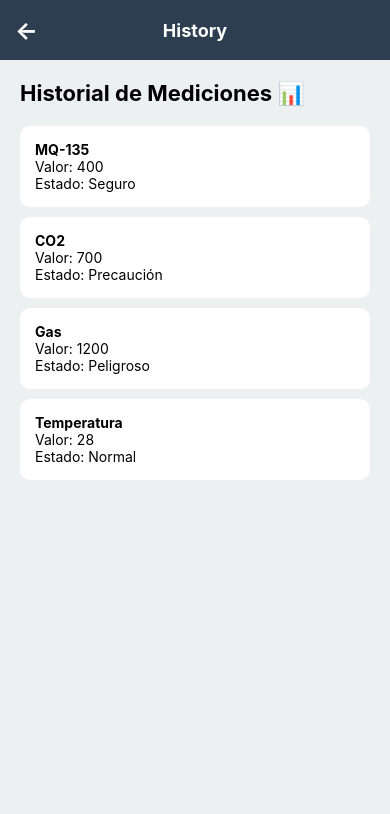
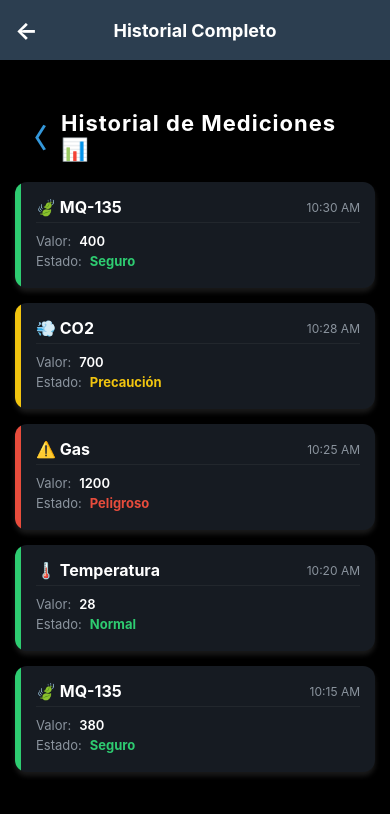
Before and after one commit to JANC07/SistemaMonitoreoApp, a React Native app: screen /History in a window 390 px wide. Shown: the top 814 px of the page. Built offline with nearby package versions, Linux system fonts and the light colour scheme.

Commit message:
refactor: mejora de UI/UX y separación de pantalla de historial e implementacion de envio de parametro entre pantalla

```diff
--- a/App.js
+++ b/App.js
@@ -1,5 +1,5 @@
 import React from 'react';
-import { NavigationContainer } from '@react-navigation/native';
+import { NavigationContainer, DefaultTheme } from '@react-navigation/native'; // Importamos DefaultTheme
 import { createNativeStackNavigator } from '@react-navigation/native-stack';
 
 // Componentes reutilizables
@@ -17,23 +17,34 @@ import HistoryScreen from './screens/HistoryScreen';
 
 const Stack = createNativeStackNavigator();
 
+// Creamos un tema oscuro para que el fondo de la navegación sea negro
+const MyTheme = {
+  ...DefaultTheme,
+  colors: {
+    ...DefaultTheme.colors,
+    background: '#0a0b10', // El mismo negro profundo que usamos en Dashboard y Detail
+  },
+};
+
 export default function App() {
   return (
-    <NavigationContainer>
+    <NavigationContainer theme={MyTheme}>
       <Stack.Navigator
         initialRouteName="Splash"
         screenOptions={{
           // Aplicamos tu header personalizado globalmente
-          header: ({ route }) => (
+          header: ({ route, navigation }) => (
             <CustomHeader
-              title={route.name}
+              title={route.name === 'History' ? 'Historial Completo' : route.name}
               showBack={route.name !== 'Dashboard' && route.name !== 'Login'}
+              onBack={() => navigation.goBack()}
             />
-          )
+          ),
+          animation: 'fade_from_bottom', // Animación más fluida y profesional
         }}
       >
 
-        {/* Pantallas sin Header (Splash y Login suelen ir limpias) */}
+        {/* Pantallas sin Header */}
         <Stack.Screen
           name="Splash"
           component={SplashScreen}
@@ -47,9 +58,10 @@ export default function App() {
         <Stack.Screen
           name="Register"
           component={RegisterScreen}
+          options={{ headerShown: false }}
         />
 
-        {/* Tus pantallas con Header personalizado */}
+        {/* Tus pantallas principales */}
         <Stack.Screen name="Dashboard" component={DashboardScreen} />
         <Stack.Screen name="Detail" component={DetailScreen} />
         <Stack.Screen name="History" component={HistoryScreen} />
--- a/components/AirQualityWheel.js
+++ b/components/AirQualityWheel.js
@@ -1,55 +1,102 @@
-import React from 'react';
-import { View, Text, StyleSheet } from 'react-native';
+// Reemplaza TODO el contenido de components/AirQualityWheel.js
+import React, { useEffect, useRef } from 'react';
+import { View, Text, StyleSheet, Animated, Easing } from 'react-native';
 
 const AirQualityWheel = ({ status }) => {
-  // Configuración de colores según el estado
+  // 1. Referencia para la animación de escala (pulsación)
+  const scaleAnim = useRef(new Animated.Value(1)).current;
+
+  // Configuración de colores y velocidad según el estado
   const config = {
-    'BUENO': { color: '#2ecc71', label: 'Excelente' },
-    'REGULAR': { color: '#f1c40f', label: 'Precaución' },
-    'MALO': { color: '#e74c3c', label: 'Peligro' },
+    'BUENO': { color: '#2ecc71', label: 'Excelente', speed: 2200 }, // Lento
+    'REGULAR': { color: '#f1c40f', label: 'Precaución', speed: 1400 }, // Medio
+    'MALO': { color: '#e74c3c', label: 'Peligro', speed: 800 }, // Rápido (alerta)
   };
 
   const current = config[status] || config['BUENO'];
 
+  useEffect(() => {
+    // Definimos la animación de pulso: crece un 8% y vuelve
+    const pulse = Animated.sequence([
+      Animated.timing(scaleAnim, {
+        toValue: 1.08,
+        duration: current.speed,
+        easing: Easing.inOut(Easing.ease),
+        useNativeDriver: true,
+      }),
+      Animated.timing(scaleAnim, {
+        toValue: 1,
+        duration: current.speed,
+        easing: Easing.inOut(Easing.ease),
+        useNativeDriver: true,
+      }),
+    ]);
+
+    // Iniciamos el bucle infinito
+    Animated.loop(pulse).start();
+
+    // Limpiamos la animación si cambia el estado o se desmonta
+    return () => scaleAnim.stopAnimation();
+  }, [status, current.speed]); // Dependencias para reiniciar si cambia el estado
+
   return (
-    <View style={[styles.circle, { backgroundColor: current.color }]}>
-      <Text style={styles.circleText}>AIRE</Text>
-      <Text style={styles.statusLabel}>{status}</Text>
-      <Text style={styles.subLabel}>{current.label}</Text>
+    <View style={styles.container}>
+      {/* 2. Usamos Animated.View para aplicar la animación */}
+      <Animated.View
+        style={[
+          styles.circle,
+          {
+            backgroundColor: current.color,
+            transform: [{ scale: scaleAnim }], // Aplicamos la pulsación
+            shadowColor: current.color, // La sombra brilla
+          }
+        ]}
+      >
+        <Text style={styles.circleText}>AIRE</Text>
+        <Text style={styles.statusLabel}>{status}</Text>
+        <Text style={styles.subLabel}>{current.label}</Text>
+      </Animated.View>
     </View>
   );
 };
 
 const styles = StyleSheet.create({
-  circle: {
-    width: 200,
-    height: 200,
-    borderRadius: 100,
+  container: {
     justifyContent: 'center',
     alignItems: 'center',
-    marginBottom: 30,
-    elevation: 10,
-    shadowColor: '#000',
-    shadowOffset: { width: 0, height: 4 },
-    shadowOpacity: 0.3,
-    shadowRadius: 5,
-    borderWidth: 5,
-    borderColor: 'rgba(255,255,255,0.3)'
+    marginVertical: 25,
+  },
+  circle: {
+    width: 210,
+    height: 210,
+    borderRadius: 105,
+    justifyContent: 'center',
+    alignItems: 'center',
+    elevation: 20, // Profundidad en Android
+    shadowOffset: { width: 0, height: 10 }, // Sombra en iOS
+    shadowOpacity: 0.5,
+    shadowRadius: 15,
+    borderWidth: 6,
+    borderColor: 'rgba(255,255,255,0.4)', // Borde semi-transparente
   },
   circleText: {
     color: '#fff',
-    fontSize: 18,
-    letterSpacing: 2,
+    fontSize: 16,
+    letterSpacing: 4,
+    opacity: 0.9,
+    fontWeight: '300',
   },
   statusLabel: {
     color: '#fff',
-    fontSize: 32,
-    fontWeight: 'bold',
+    fontSize: 38,
+    fontWeight: '900',
+    marginVertical: 2,
   },
   subLabel: {
     color: '#fff',
     fontSize: 14,
     opacity: 0.8,
+    fontStyle: 'italic'
   }
 });
 
--- a/components/SensorCard.js
+++ b/components/SensorCard.js
@@ -2,15 +2,21 @@ import React from 'react';
 import { TouchableOpacity, Text, StyleSheet, View } from 'react-native';
 
 const SensorCard = ({ title, value, unit, onPress }) => {
+  const isHigh = value > 800;
+  const statusColor = isHigh ? '#e74c3c' : '#2ecc71';
+  const progressWidth = Math.min((value / 2500) * 100, 100) + '%';
+
   return (
-    <TouchableOpacity style={styles.card} onPress={onPress}>
-      <View style={styles.infoContainer}>
-        <Text style={styles.sensorName}>{title}</Text>
-        <Text style={styles.sensorValue}>
-          {value} <Text style={styles.unit}>{unit}</Text>
-        </Text>
+    <TouchableOpacity style={styles.card} onPress={onPress} activeOpacity={0.8}>
+      <View style={[styles.indicator, { backgroundColor: statusColor }]} />
+      <View style={styles.info}>
+        <Text style={styles.name}>{title}</Text>
+        <Text style={styles.val}>{value} <Text style={styles.uni}>{unit}</Text></Text>
+        <View style={styles.barBg}>
+          <View style={[styles.barFill, { width: progressWidth, backgroundColor: statusColor }]} />
+        </View>
       </View>
-      <Text style={styles.arrow}>〉</Text>
+      <Text style={[styles.arrow, { color: statusColor }]}>〉</Text>
     </TouchableOpacity>
   );
 };
@@ -18,44 +24,22 @@ const SensorCard = ({ title, value, unit, onPress }) => {
 const styles = StyleSheet.create({
   card: {
     backgroundColor: '#fff',
-    padding: 20,
-    borderRadius: 15,
+    borderRadius: 16,
     width: '100%',
-    marginBottom: 12,
+    marginBottom: 15,
     flexDirection: 'row',
     alignItems: 'center',
-    justifyContent: 'space-between',
-    // Sombra para Android
+    overflow: 'hidden',
     elevation: 4,
-    // Sombra para iOS
-    shadowColor: '#000',
-    shadowOffset: { width: 0, height: 2 },
-    shadowOpacity: 0.1,
-    shadowRadius: 4,
   },
-  infoContainer: {
-    flex: 1,
-  },
-  sensorName: {
-    fontSize: 16,
-    fontWeight: '600',
-    color: '#2c3e50',
-    marginBottom: 4,
-  },
-  sensorValue: {
-    fontSize: 14,
-    color: '#7f8c8d',
-  },
-  unit: {
-    fontSize: 12,
-    fontWeight: 'bold',
-    color: '#34495e',
-  },
-  arrow: {
-    fontSize: 18,
-    color: '#bdc3c7',
-    marginLeft: 10,
-  },
+  indicator: { width: 6, height: '100%' },
+  info: { flex: 1, padding: 18 },
+  name: { fontSize: 13, fontWeight: '700', color: '#95a5a6', textTransform: 'uppercase' },
+  val: { fontSize: 28, fontWeight: 'bold', color: '#2c3e50', marginVertical: 4 },
+  uni: { fontSize: 14, color: '#7f8c8d' },
+  barBg: { height: 6, backgroundColor: '#f0f0f0', borderRadius: 3, marginTop: 8 },
+  barFill: { height: '100%', borderRadius: 3 },
+  arrow: { fontSize: 22, fontWeight: 'bold', marginRight: 15, opacity: 0.4 }
 });
 
 export default SensorCard;
--- a/screens/DashboardScreen.js
+++ b/screens/DashboardScreen.js
@@ -1,81 +1,79 @@
-import React, { useState } from 'react';
-import { StyleSheet, View, ScrollView, Text, TouchableOpacity } from 'react-native';
+// Reemplaza TODO el contenido de screens/DashboardScreen.js
+import React, { useState, useEffect } from 'react';
+import { StyleSheet, View, ScrollView, Text, StatusBar } from 'react-native';
 
 // Componentes
 import VideoBackground from '../components/VideoBackground';
-import AirQualityWheel from '../components/AirQualityWheel';
+import AirQualityWheel from '../components/AirQualityWheel'; // ¡Aquí está el círculo animado!
 import SensorCard from '../components/SensorCard';
 import MyButton from '../components/MyButton';
 
 export default function DashboardScreen({ navigation }) {
   const [estado, setEstado] = useState('BUENO');
 
+  // Simulación de cambio de estado general
+  useEffect(() => {
+    const interval = setInterval(() => {
+      setEstado(prev => (prev === 'BUENO' ? 'REGULAR' : (prev === 'REGULAR' ? 'MALO' : 'BUENO')));
+    }, 10000); // Cambia cada 10 seg
+    return () => clearInterval(interval);
+  }, []);
+
+  // Valores simulados
+  const readings = {
+    'BUENO': { mq135: 400, co2: 600 },
+    'REGULAR': { mq135: 900, co2: 1200 },
+    'MALO': { mq135: 1500, co2: 2500 }
+  };
+  const currentReadings = readings[estado];
+
   return (
-    <View style={{ flex: 1 }}>
-      {/* 1. FONDO DE VIDEO */}
+    <View style={styles.mainContainer}>
+      <StatusBar barStyle="light-content" />
       <VideoBackground status={estado} />
 
-      <ScrollView contentContainerStyle={styles.container}>
-        <Text style={styles.title}>Monitoreo en Vivo 🌫️</Text>
+      <ScrollView contentContainerStyle={styles.scroll}>
+        <Text style={[styles.title, { color: estado === 'MALO' ? '#e74c3c' : '#2ecc71' }]}>
+          Monitoreo en Vivo 🌫️
+        </Text>
 
-        {/* Al picarle a la rueda cambiamos el video para probar */}
-        <TouchableOpacity
-          activeOpacity={0.8}
-          onPress={() => setEstado(estado === 'BUENO' ? 'MALO' : 'BUENO')}
-        >
-          <AirQualityWheel status={estado} />
-        </TouchableOpacity>
+        {/* CÍRCULO ANIMADO RESTAURADO 🔥 */}
+        <AirQualityWheel status={estado} />
 
         <Text style={styles.subtitle}>Lectura de Sensores</Text>
 
         <SensorCard
-          title="MQ-135 (Calidad)"
-          value={estado === 'BUENO' ? "400" : "1200"}
+          title="Calidad MQ-135"
+          value={currentReadings.mq135}
           unit="PPM"
-          onPress={() => navigation.navigate('Detail', { sensor: 'MQ-135', valor: 400 })}
+          status={estado}
+          onPress={() => navigation.navigate('Detail', { sensor: 'MQ-135', valor: currentReadings.mq135, estado })}
         />
 
         <SensorCard
-          title="Sensor CO2"
-          value={estado === 'BUENO' ? "600" : "2500"}
+          title="Dióxido de Carbono (CO2)"
+          value={currentReadings.co2}
           unit="PPM"
-          onPress={() => navigation.navigate('Detail', { sensor: 'CO2', valor: 600 })}
+          status={estado}
+          onPress={() => navigation.navigate('Detail', { sensor: 'CO2', valor: currentReadings.co2, estado })}
         />
 
-        <MyButton
-          title="Ver historial completo"
-          onPress={() => navigation.navigate('History')}
-        />
+        {/* 2. EL BOTÓN "HISTORIAL COMPLETO" AHORA HACE EL PUSH */}
+        <View style={styles.buttonWrapper}>
+          <MyButton
+            title="VER HISTORIAL COMPLETO"
+            onPress={() => navigation.navigate('History')} // Navegación push
+          />
+        </View>
       </ScrollView>
     </View>
   );
 }
 
 const styles = StyleSheet.create({
-  container: {
-    alignItems: 'center',
-    padding: 20,
-    flexGrow: 1
-  },
-  title: {
-    fontSize: 26,
-    fontWeight: 'bold',
-    color: '#fff',
-    marginBottom: 20,
-    marginTop: 10,
-    // Sombra para que resalte sobre el video
-    textShadowColor: 'rgba(0, 0, 0, 0.75)',
-    textShadowOffset: {width: -1, height: 1},
-    textShadowRadius: 10
-  },
-  subtitle: {
-    fontSize: 18,
-    color: '#fff',
-    alignSelf: 'flex-start',
-    marginVertical: 15,
-    fontWeight: 'bold',
-    textShadowColor: 'rgba(0, 0, 0, 0.75)',
-    textShadowOffset: {width: -1, height: 1},
-    textShadowRadius: 5
-  }
+  mainContainer: { flex: 1, backgroundColor: '#0a0b10' },
+  scroll: { alignItems: 'center', padding: 20, flexGrow: 1 },
+  title: { fontSize: 28, fontWeight: 'bold', marginBottom: 20, marginTop: 40, color: '#fff' },
+  subtitle: { fontSize: 16, color: '#fff', alignSelf: 'flex-start', marginVertical: 15, fontWeight: 'bold', letterSpacing: 1 },
+  buttonWrapper: { marginTop: 30, width: '100%' }
 });
--- a/screens/DetailScreen.js
+++ b/screens/DetailScreen.js
@@ -1,73 +1,82 @@
-import React from 'react';
-import { View, Text, StyleSheet } from 'react-native';
+import React, { useEffect, useRef, useState } from 'react';
+import { View, Text, StyleSheet, Animated, Dimensions, ScrollView, TouchableOpacity } from 'react-native';
 
-export default function DetailScreen({ route }) {
-  const { sensor, valor } = route.params;
+const { width } = Dimensions.get('window');
+
+export default function DetailScreen({ route, navigation }) {
+  const { sensor, valor, unidad, fecha } = route.params || {};
+  const [valorActual, setValorActual] = useState(valor);
+  const scale = useRef(new Animated.Value(0)).current;
+
+  useEffect(() => {
+    Animated.spring(scale, { toValue: 1, friction: 5, useNativeDriver: true }).start();
+    const interval = setInterval(() => {
+      setValorActual(v => v + Math.floor(Math.random() * 10 - 5));
+    }, 2000);
+    return () => clearInterval(interval);
+  }, []);
 
   const getColor = () => {
-    if (valor < 500) return '#2ecc71';
-    if (valor < 1000) return '#f1c40f';
+    if (valorActual < 500) return '#2ecc71';
+    if (valorActual < 1000) return '#f1c40f';
     return '#e74c3c';
-  };
-
-  const getEstado = () => {
-    if (valor < 500) return 'Seguro';
-    if (valor < 1000) return 'Precaución';
-    return 'Peligroso';
   };
 
   return (
     <View style={styles.container}>
+      <ScrollView contentContainerStyle={styles.scroll}>
+        <Text style={styles.headerTitle}>{sensor}</Text>
 
-      <Text style={styles.title}>{sensor}</Text>
+        <Animated.View style={[styles.mainCard, { borderColor: getColor(), transform: [{ scale }] }]}>
+          <Text style={styles.label}>VALOR EN TIEMPO REAL</Text>
+          <View style={styles.row}>
+            <Text style={styles.bigValue}>{valorActual}</Text>
+            <Text style={styles.unit}>{unidad}</Text>
+          </View>
+          <View style={[styles.badge, { backgroundColor: getColor() }]}>
+            <Text style={styles.badgeText}>{valorActual < 800 ? 'ESTABLE' : 'CRÍTICO'}</Text>
+          </View>
+        </Animated.View>
 
-      {/* CÍRCULO GRANDE */}
-      <View style={[styles.circle, { backgroundColor: getColor() }]}>
-        <Text style={styles.valor}>{valor}</Text>
-        <Text style={styles.estado}>{getEstado()}</Text>
-      </View>
+        <View style={styles.infoBox}>
+          <Text style={styles.infoTitle}>MÉTRICAS DETALLADAS</Text>
+          <View style={styles.dataRow}><Text style={styles.dataL}>Última toma:</Text><Text style={styles.dataV}>{fecha}</Text></View>
+          <View style={styles.dataRow}><Text style={styles.dataL}>Estado:</Text><Text style={[styles.dataV, {color: getColor()}]}>{valorActual < 800 ? 'Saludable' : 'Riesgo'}</Text></View>
+          <View style={styles.dataRow}><Text style={styles.dataL}>Hardware:</Text><Text style={styles.dataV}>Activo</Text></View>
+        </View>
 
-      {/* INFO EXTRA */}
-      <View style={styles.info}>
-        <Text>Unidad: ppm</Text>
-        <Text>Estado actual del aire</Text>
-        <Text>Monitoreo en tiempo real</Text>
-      </View>
-
+        <TouchableOpacity style={styles.backBtn} onPress={() => navigation.goBack()}>
+          <Text style={styles.backBtnText}>REGRESAR AL DASHBOARD</Text>
+        </TouchableOpacity>
+      </ScrollView>
     </View>
   );
 }
 
 const styles = StyleSheet.create({
-  container: {
-    flex: 1,
+  container: { flex: 1, backgroundColor: '#0a0b10' },
+  scroll: { alignItems: 'center', padding: 20 },
+  headerTitle: { fontSize: 24, fontWeight: '900', color: '#fff', marginTop: 50, marginBottom: 30, letterSpacing: 2 },
+  mainCard: {
+    width: width * 0.85,
+    backgroundColor: '#161b22',
+    borderRadius: 30,
+    padding: 40,
     alignItems: 'center',
-    justifyContent: 'center',
-    padding: 20
+    borderWidth: 2,
+    elevation: 25, shadowColor: '#000', shadowOpacity: 0.5, shadowRadius: 15
   },
-  title: {
-    fontSize: 26,
-    fontWeight: 'bold',
-    marginBottom: 20
-  },
-  circle: {
-    width: 200,
-    height: 200,
-    borderRadius: 100,
-    justifyContent: 'center',
-    alignItems: 'center',
-    marginBottom: 30
-  },
-  valor: {
-    fontSize: 40,
-    color: '#fff',
-    fontWeight: 'bold'
-  },
-  estado: {
-    color: '#fff',
-    marginTop: 10
-  },
-  info: {
-    alignItems: 'center'
-  }
+  label: { color: '#8b949e', fontSize: 12, fontWeight: 'bold', marginBottom: 10 },
+  row: { flexDirection: 'row', alignItems: 'baseline' },
+  bigValue: { fontSize: 75, fontWeight: '900', color: '#fff' },
+  unit: { fontSize: 20, color: '#8b949e', marginLeft: 10 },
+  badge: { marginTop: 20, paddingHorizontal: 25, paddingVertical: 8, borderRadius: 20 },
+  badgeText: { fontWeight: 'bold', fontSize: 14 },
+  infoBox: { width: width * 0.85, backgroundColor: '#161b22', marginTop: 30, borderRadius: 20, padding: 25 },
+  infoTitle: { color: '#8b949e', fontSize: 12, fontWeight: 'bold', marginBottom: 15 },
+  dataRow: { flexDirection: 'row', justifyContent: 'space-between', marginBottom: 12 },
+  dataL: { color: '#fff', opacity: 0.6 },
+  dataV: { color: '#fff', fontWeight: 'bold' },
+  backBtn: { marginTop: 40 },
+  backBtnText: { color: '#58a6ff', fontWeight: 'bold', letterSpacing: 1 }
 });
--- a/screens/HistoryScreen.js
+++ b/screens/HistoryScreen.js
@@ -1,41 +1,97 @@
+// Reemplaza TODO el contenido de screens/HistoryScreen.js
 import React from 'react';
-import { View, Text, StyleSheet, ScrollView } from 'react-native';
+import { StyleSheet, View, Text, FlatList, StatusBar, TouchableOpacity } from 'react-native';
 
-export default function HistoryScreen() {
-  const data = [
-    { sensor: 'MQ-135', valor: 400, estado: 'Seguro' },
-    { sensor: 'CO2', valor: 700, estado: 'Precaución' },
-    { sensor: 'Gas', valor: 1200, estado: 'Peligroso' },
-    { sensor: 'Temperatura', valor: 28, estado: 'Normal' },
+const HistoryScreen = ({ navigation }) => {
+  // Datos de historial simulados con el nuevo diseño
+  const historyData = [
+    { id: '1', sensor: 'MQ-135', valor: 400, estado: 'Seguro', hora: '10:30 AM', icon: '🍃' },
+    { id: '2', sensor: 'CO2', valor: 700, estado: 'Precaución', hora: '10:28 AM', icon: '💨' },
+    { id: '3', sensor: 'Gas', valor: 1200, estado: 'Peligroso', hora: '10:25 AM', icon: '⚠️' },
+    { id: '4', sensor: 'Temperatura', valor: 28, estado: 'Normal', hora: '10:20 AM', icon: '🌡️' },
+    { id: '5', sensor: 'MQ-135', valor: 380, estado: 'Seguro', hora: '10:15 AM', icon: '🍃' },
   ];
+
+  const getStatusColor = (estado) => {
+    switch (estado) {
+      case 'Seguro': case 'Normal': return '#2ecc71'; // Verde neón
+      case 'Precaución': return '#f1c40f'; // Amarillo
+      case 'Peligroso': return '#e74c3c'; // Rojo
+      default: return '#fff';
+    }
+  };
+
+  const renderHistoryItem = ({ item }) => {
+    const statusColor = getStatusColor(item.estado);
+
+    return (
+      <View style={styles.historyCard}>
+        {/* Indicador lateral de color (estilo neón) */}
+        <View style={[styles.statusIndicator, { backgroundColor: statusColor }]} />
+
+        <View style={styles.cardContent}>
+          <View style={styles.itemHeader}>
+            <Text style={styles.itemTitle}>{item.icon} {item.sensor}</Text>
+            <Text style={styles.itemTime}>{item.hora}</Text>
+          </View>
+
+          <View style={styles.itemDataRow}>
+            <Text style={styles.itemLabel}>Valor:</Text>
+            <Text style={styles.itemValue}>{item.valor}</Text>
+          </View>
+
+          <View style={styles.itemDataRow}>
+            <Text style={styles.itemLabel}>Estado:</Text>
+            <Text style={[styles.itemStatus, { color: statusColor }]}>{item.estado}</Text>
+          </View>
+        </View>
+      </View>
+    );
+  };
 
   return (
     <View style={styles.container}>
-      <Text style={styles.title}>Historial de Mediciones 📊</Text>
+      <StatusBar barStyle="light-content" />
 
-      <ScrollView>
-        {data.map((item, index) => (
-          <View key={index} style={styles.card}>
-            <Text style={styles.sensor}>{item.sensor}</Text>
-            <Text>Valor: {item.valor}</Text>
-            <Text>Estado: {item.estado}</Text>
-          </View>
-        ))}
-      </ScrollView>
+      {/* Cabecera personalizada para que combine */}
+      <View style={styles.headerH}>
+        <TouchableOpacity onPress={() => navigation.goBack()} style={styles.backBtnH}>
+          <Text style={styles.backBtnTextH}>〈</Text>
+        </TouchableOpacity>
+        <Text style={styles.titleH}>Historial de Mediciones 📊</Text>
+      </View>
+
+      <FlatList
+        data={historyData}
+        renderItem={renderHistoryItem}
+        keyExtractor={item => item.id}
+        contentContainerStyle={styles.listContent}
+        showsVerticalScrollIndicator={false}
+      />
     </View>
   );
-}
+};
 
 const styles = StyleSheet.create({
-  container: { flex:1, padding:20, backgroundColor:'#ecf0f1' },
-  title: { fontSize:22, fontWeight:'bold', marginBottom:20 },
-  card: {
-    backgroundColor:'#fff',
-    padding:15,
-    borderRadius:10,
-    marginBottom:10,
-    elevation:3
+  container: { flex: 1, backgroundColor: '#000', paddingTop: 50 },
+  headerH: { flexDirection: 'row', alignItems: 'center', paddingHorizontal: 20, marginBottom: 20 },
+  backBtnH: { marginRight: 15 },
+  backBtnTextH: { color: '#3498db', fontSize: 26, fontWeight: 'bold' },
+  titleH: { fontSize: 22, fontWeight: 'bold', color: '#fff', letterSpacing: 1 },
+  listContent: { paddingBottom: 30 },
+  historyCard: {
+    backgroundColor: '#161b22', borderRadius: 12, marginHorizontal: 15, marginBottom: 15, flexDirection: 'row', overflow: 'hidden',
+    elevation: 8, shadowColor: '#fff', shadowOffset: { width: 0, height: 4 }, shadowOpacity: 0.1, shadowRadius: 5,
   },
-  sensor: { fontWeight:'bold' }
+  statusIndicator: { width: 6, height: '100%' },
+  cardContent: { flex: 1, padding: 15 },
+  itemHeader: { flexDirection: 'row', justifyContent: 'space-between', alignItems: 'center', marginBottom: 10, paddingBottom: 5, borderBottomWidth: 1, borderBottomColor: 'rgba(255,255,255,0.05)' },
+  itemTitle: { fontSize: 16, fontWeight: 'bold', color: '#fff' },
+  itemTime: { fontSize: 12, color: '#8b949e' },
+  itemDataRow: { flexDirection: 'row', alignItems: 'center', marginBottom: 4 },
+  itemLabel: { fontSize: 13, color: '#8b949e', marginRight: 8 },
+  itemValue: { fontSize: 13, color: '#fff', fontWeight: '600' },
+  itemStatus: { fontSize: 13, fontWeight: 'bold' }
+});
 
-});
+export default HistoryScreen;
```
